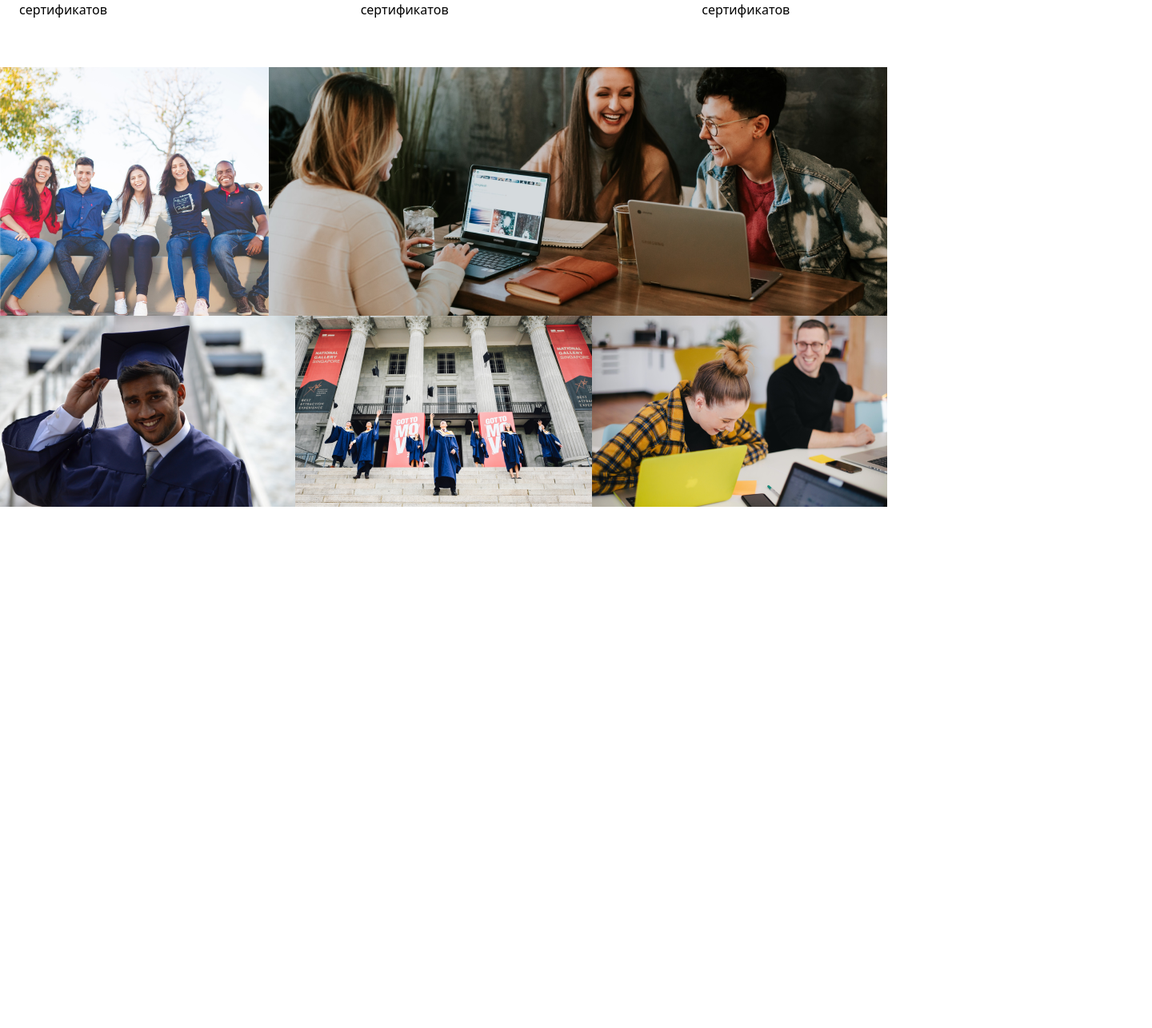
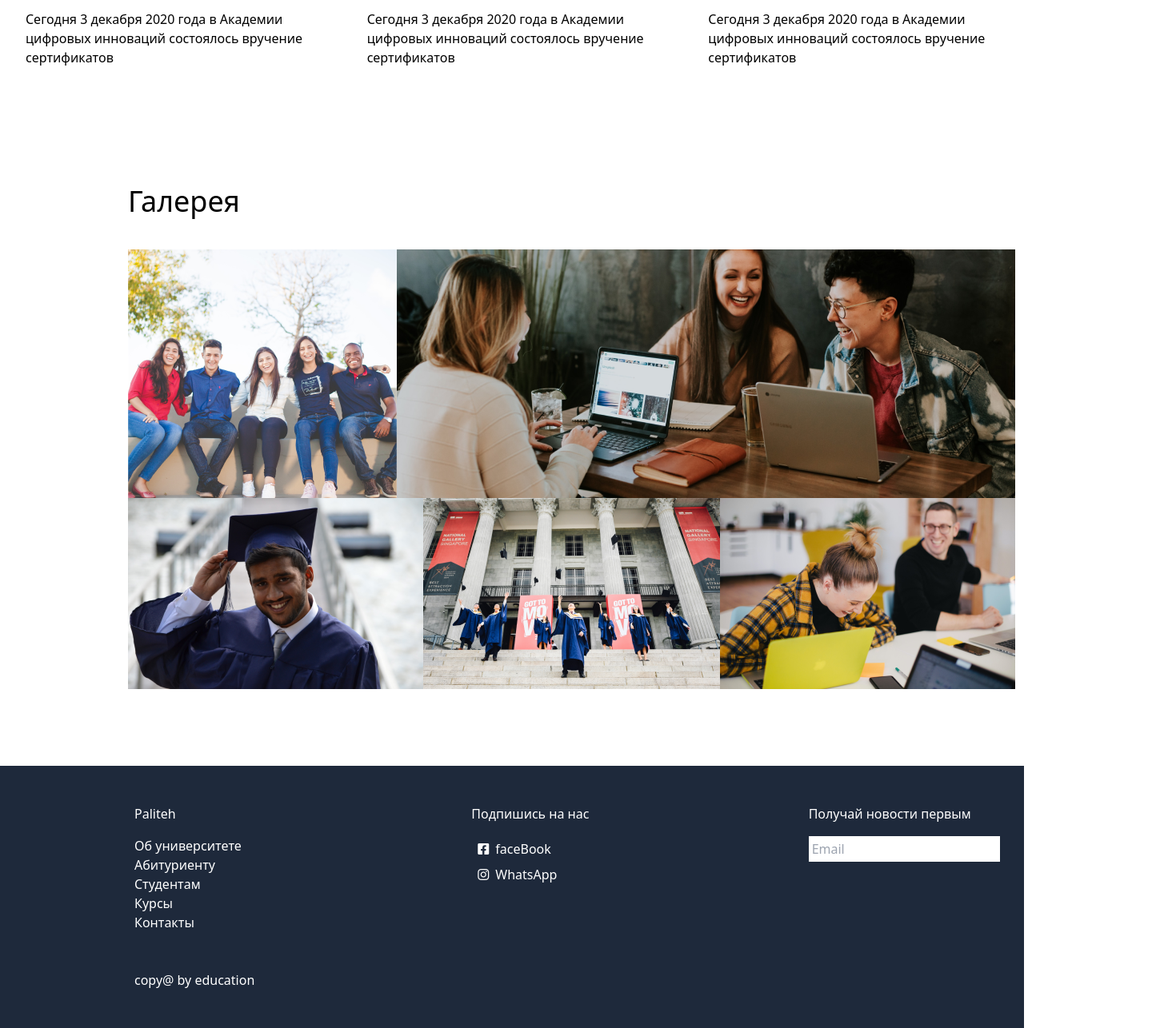
Before and after one commit to imranBappy/ERP, a React (Create React App) app in the folder client/: page / in a window 1280 px wide. Shown: the part 2023-3309 px from the top of the page at 80% size, 1440 px wide, since content can reach past the window. Before the commit the page ends 2657 px from the top, so only its background shows below. Built offline with nearby package versions, Linux system fonts and the light colour scheme.

Commit message:
Added footer part

```diff
--- a/client/src/components/Bodypart.js
+++ b/client/src/components/Bodypart.js
@@ -2,8 +2,6 @@ import React, { useState } from "react";
 import BodyImage from "./bodyImage";
 
 const Bodypart = ()=>{
-    // const lst =[1,2,3,4,5,6];
-    // const [state,setState] = useState(lst);
     const [imgState,setImgState] = useState(BodyImage);
 
     return(
@@ -32,12 +30,19 @@ const Bodypart = ()=>{
             </div>
         </section>
 
+
+        {/* <div className=" container" > */}
+            <div >
+            <h1 className=" flex ml-28 mb-4 text-4xl">Последние новости</h1>
+            </div>
+        {/* </div> */}
         <section className="container m-auto flex flex-wrap ">
+
         {
             imgState.map((curEle)=>{
             return(
                 <>
-                <div className="w-1/3 p-6 ">
+                <div className="w-1/3 p-8 ">
                 <img src={curEle.image} className="w-full" alt="" srcset="" />
                 <div>
                     <h1 className="text-lg mt-3 mb-3">Вручение сертификатов<br/> выпускникам курса</h1>
@@ -51,18 +56,19 @@ const Bodypart = ()=>{
         </section>
 
 
-        <section >
-            <div className="container flex flex-row m-auto" >
+        <section  className="mt-20">
+        <h1 className="ml-40 text-4xl mb-10">Галерея</h1>
+            <div className="container flex flex-row ml-40" >
 
                 <div>
-                <img src="./images/fourthbody1.png" className="" alt="" srcset="" />
+                <img src="./images/fourthbody1.png" className="" alt="w-full" srcset="" />
                 </div>
                 <div>
                     <img src="./images/fourthbody2.png" className="w-full" alt="" srcset="" />
                 </div>
             </div>
 
-            <div className="container m-auto flex">
+            <div className="container m-auto flex ml-40">
              <div>
                     <img src="./images/fourthbody3.png" className="" alt="" srcset="" />
                 </div>
@@ -74,9 +80,6 @@ const Bodypart = ()=>{
                 </div>
                 </div>
                 </section>
-
-
-
         </>
     )
 }
--- /dev/null
+++ b/client/src/components/Footer.js
@@ -0,0 +1,34 @@
+import React from "react";
+
+const Footer = ()=>{
+    return(
+        <>
+        <footer className="bg-slate-800 py-12 mt-24 ">
+            <div className="container flex ml-40 text-white px-2 ">
+                <div className="w-1/3">
+                <h3 className="mb-4">Paliteh</h3>
+                <p>Об университете</p>
+                <p>Абитуриенту</p>
+                <p>Студентам</p>
+                <p>Курсы</p>
+                <p>Контакты</p>
+                <p className="mt-12">copy@ by education</p>
+                </div>
+                <div className="w-1/3">
+                <h3 className="mb-4">Подпишись на нас</h3>
+                <a href="" className="block"><i className="fa-brands fa-square-facebook p-2"></i>faceBook</a>
+                <a href=""><i className="fa-brands fa-instagram p-2"></i>WhatsApp</a>
+                </div>
+                <div className="w-1/3">
+                <h3 className="mb-4">Получай новости первым</h3>
+                <input type="text" className="p-1" placeholder="Email" />
+                </div>
+            </div>
+        </footer>
+
+
+        </>
+    )
+}
+
+export default Footer;
--- a/client/src/pages/Home.js
+++ b/client/src/pages/Home.js
@@ -1,5 +1,6 @@
 import Nav from "../components/Nav"
 import Bodypart from "../components/Bodypart";
+import Footer from "../components/Footer";
 
 const Home = () => {
 
@@ -10,6 +11,11 @@ const Home = () => {
         <main>
             <Bodypart />
         </main>
+
+        <footer>
+            <Footer />
+        </footer>
+
     </>
 }
 export default Home;
```
